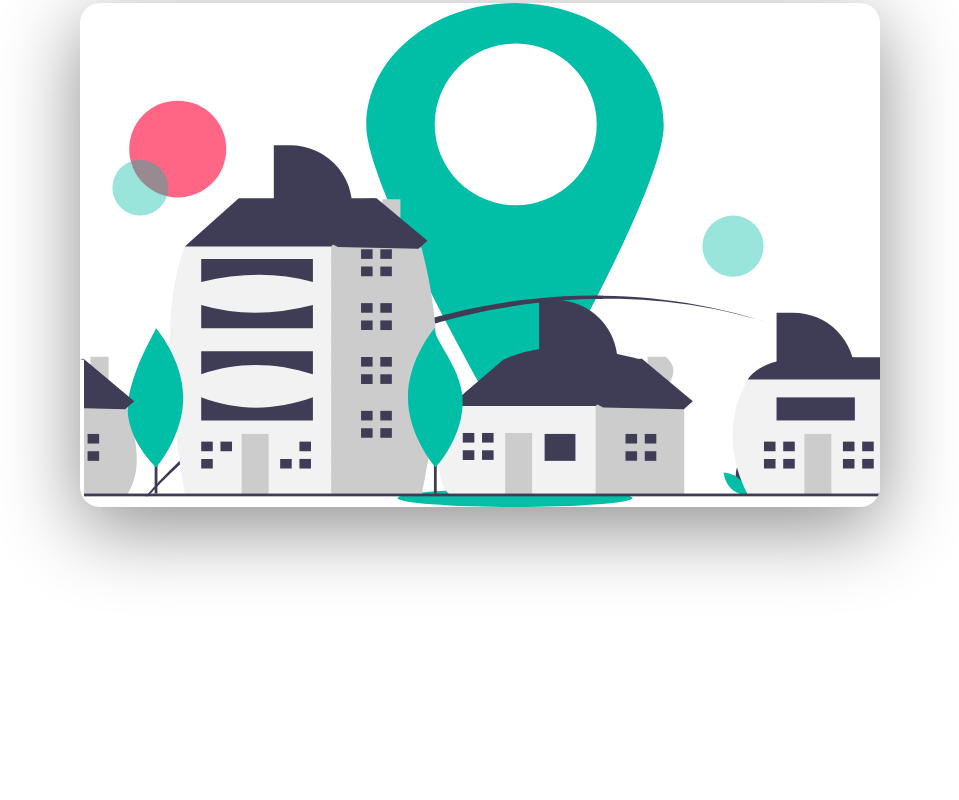
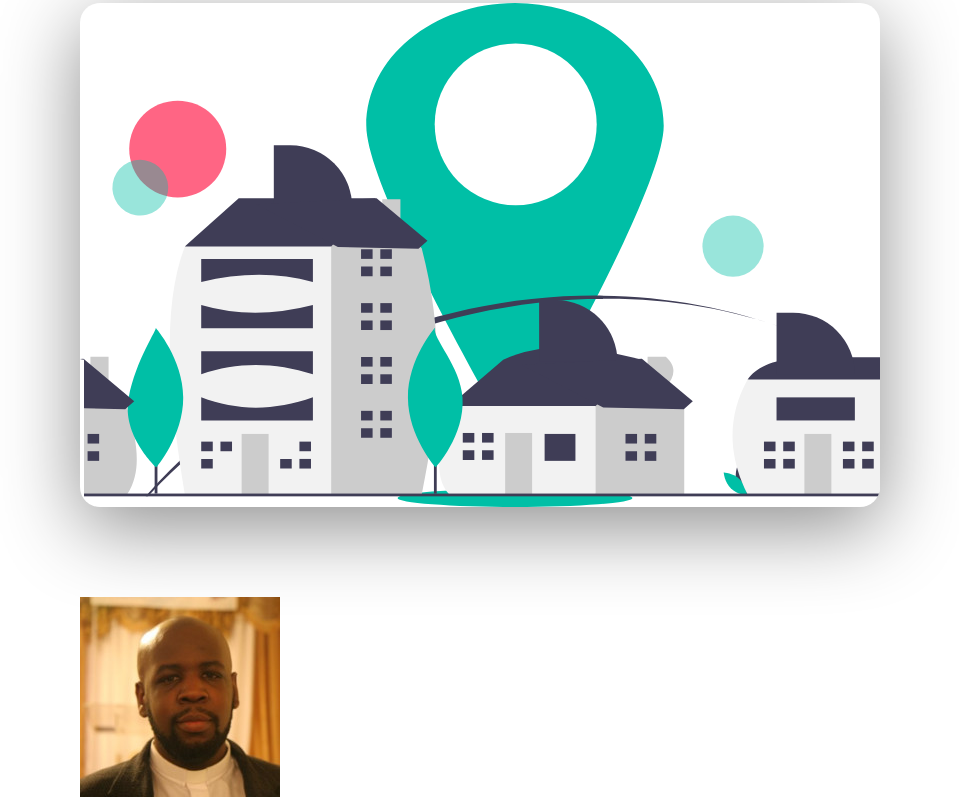
Before and after one commit to GigaTechFoundry/e-Portfolio, a plain HTML site: page index.html in a window 1280 px wide. Shown: the part 3568-4368 px from the top of the page, without its empty margins (160-1119 px from the left). Before the commit the page ends 4184 px from the top, so only its background shows below. Drawn offline with Linux system fonts and the light colour scheme.

Commit message:
Fixing Contriutions errors

```diff
--- a/index.html
+++ b/index.html
@@ -301,7 +301,7 @@
         <div class="row">
             <a href="">
                 <figure>
-                    <img src="" alt="" class="project__logo">
+                    <img src="./assets-portfolio/1555606351776.jpg" alt="" class="project__logo">
                 </figure>
             </a>
             <div class="footer__social--list">
```
